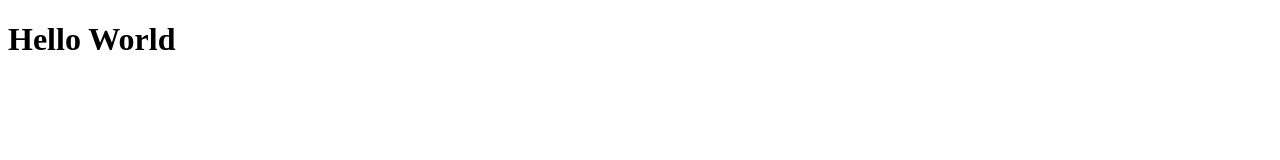
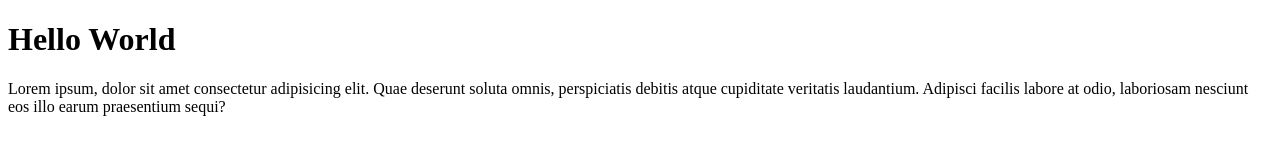
Before and after one commit to ichsanfajar/git-test-2, a plain HTML site: page index.html in a window 1280 px wide. Drawn offline with Linux system fonts and the light colour scheme.

Commit message:
menambahkan paragraph

```diff
--- a/index.html
+++ b/index.html
@@ -7,5 +7,8 @@
 </head>
 <body>
     <h1>Hello World</h1>
+    <p>
+        Lorem ipsum, dolor sit amet consectetur adipisicing elit. Quae deserunt soluta omnis, perspiciatis debitis atque cupiditate veritatis laudantium. Adipisci facilis labore at odio, laboriosam nesciunt eos illo earum praesentium sequi?
+    </p>
 </body>
 </html>
```
